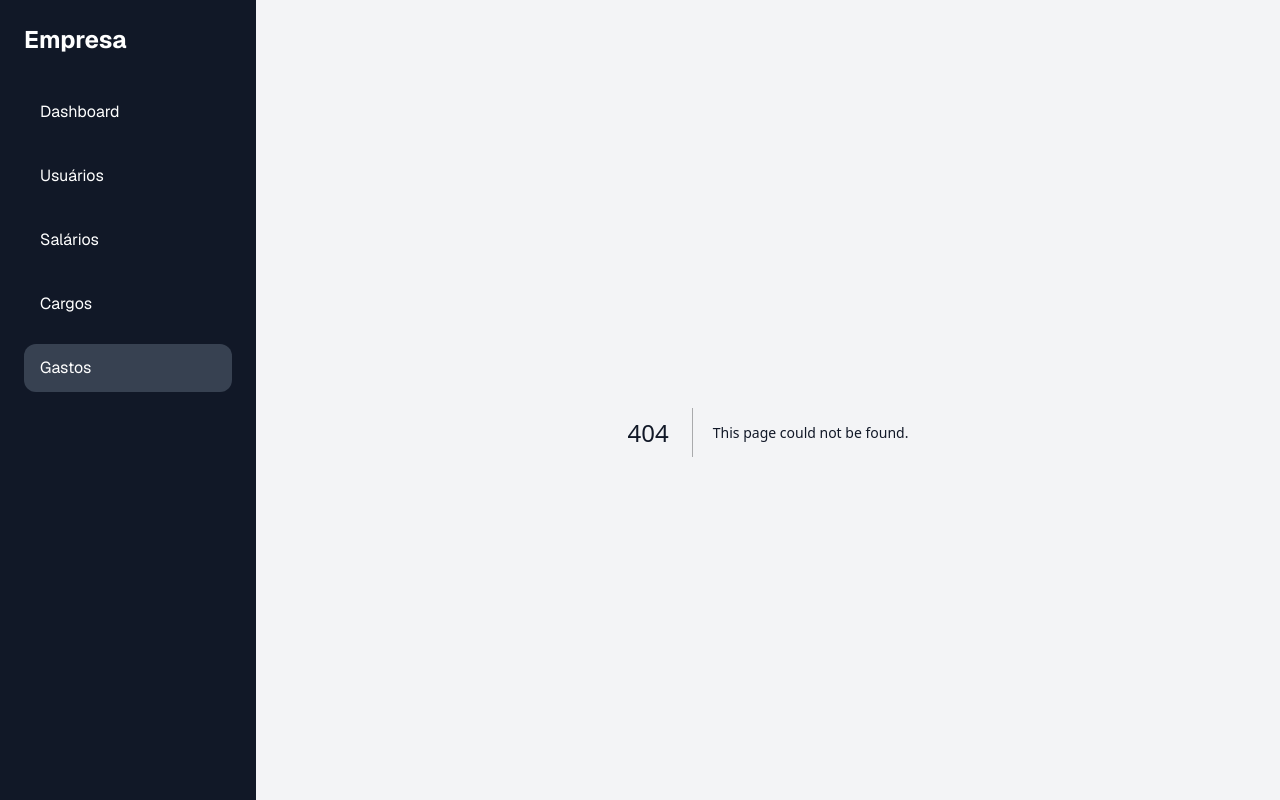
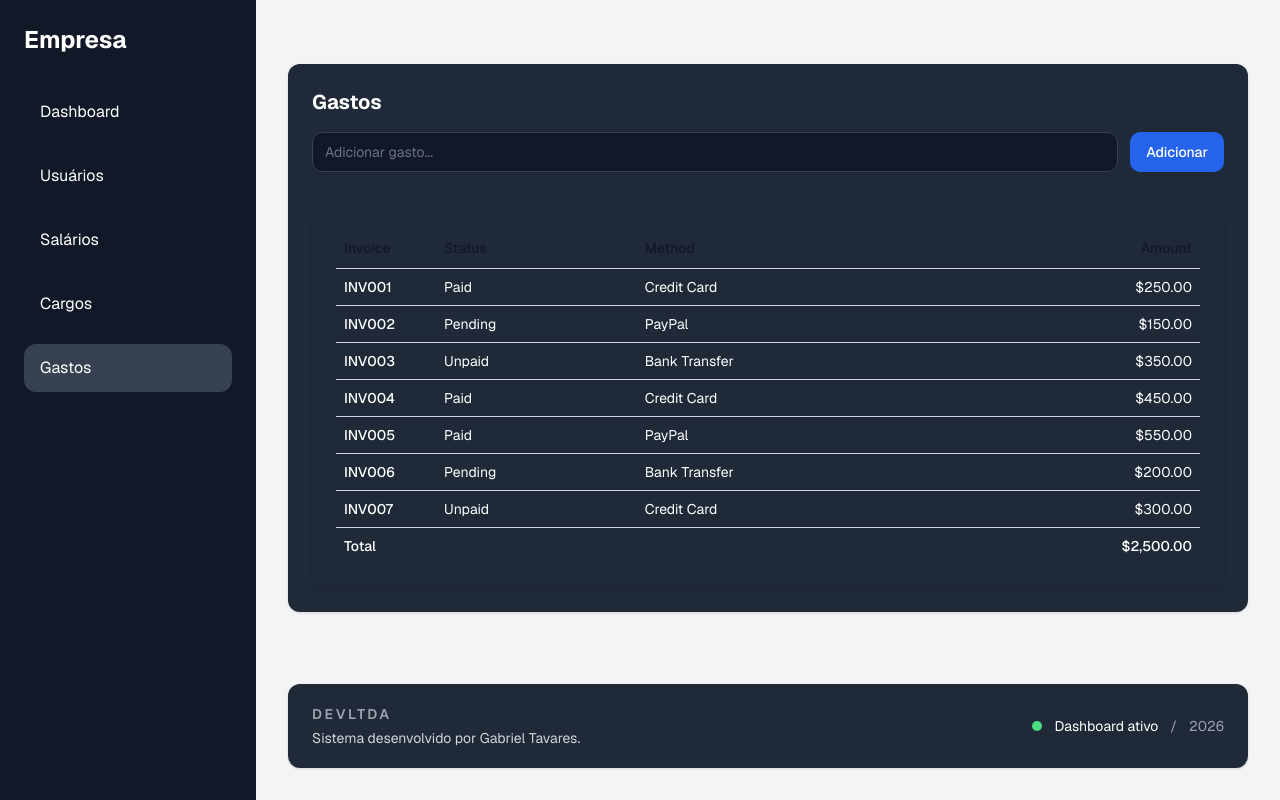
Before and after one commit to GTavaresDev/devltda, a Next.js app: page /gastos in a window 1280 px wide. Before the commit this address had no page. Shown: the top 800 px of the page. Built offline with nearby package versions, Linux system fonts and the light colour scheme.

Commit message:
feat: add ExpensesTable and InputInline components; update GastosPage to include them

```diff
--- /dev/null
+++ b/src/app/(unprotected)/gastos/components/ExpensesTable.tsx
@@ -0,0 +1,86 @@
+import {
+  Table,
+  TableBody,
+  TableCaption,
+  TableCell,
+  TableFooter,
+  TableHead,
+  TableHeader,
+  TableRow,
+} from "@/components/ui/table";
+
+const invoices = [
+  {
+    invoice: "INV001",
+    paymentStatus: "Paid",
+    totalAmount: "$250.00",
+    paymentMethod: "Credit Card",
+  },
+  {
+    invoice: "INV002",
+    paymentStatus: "Pending",
+    totalAmount: "$150.00",
+    paymentMethod: "PayPal",
+  },
+  {
+    invoice: "INV003",
+    paymentStatus: "Unpaid",
+    totalAmount: "$350.00",
+    paymentMethod: "Bank Transfer",
+  },
+  {
+    invoice: "INV004",
+    paymentStatus: "Paid",
+    totalAmount: "$450.00",
+    paymentMethod: "Credit Card",
+  },
+  {
+    invoice: "INV005",
+    paymentStatus: "Paid",
+    totalAmount: "$550.00",
+    paymentMethod: "PayPal",
+  },
+  {
+    invoice: "INV006",
+    paymentStatus: "Pending",
+    totalAmount: "$200.00",
+    paymentMethod: "Bank Transfer",
+  },
+  {
+    invoice: "INV007",
+    paymentStatus: "Unpaid",
+    totalAmount: "$300.00",
+    paymentMethod: "Credit Card",
+  },
+];
+
+export default function ExpensesTable() {
+  return (
+    <Table>
+      <TableHeader>
+        <TableRow>
+          <TableHead className="w-[100px]">Invoice</TableHead>
+          <TableHead>Status</TableHead>
+          <TableHead>Method</TableHead>
+          <TableHead className="text-right">Amount</TableHead>
+        </TableRow>
+      </TableHeader>
+      <TableBody>
+        {invoices.map((invoice) => (
+          <TableRow key={invoice.invoice}>
+            <TableCell className="font-medium">{invoice.invoice}</TableCell>
+            <TableCell>{invoice.paymentStatus}</TableCell>
+            <TableCell>{invoice.paymentMethod}</TableCell>
+            <TableCell className="text-right">{invoice.totalAmount}</TableCell>
+          </TableRow>
+        ))}
+      </TableBody>
+      <TableFooter>
+        <TableRow>
+          <TableCell colSpan={3}>Total</TableCell>
+          <TableCell className="text-right">$2,500.00</TableCell>
+        </TableRow>
+      </TableFooter>
+    </Table>
+  );
+}
--- /dev/null
+++ b/src/app/(unprotected)/gastos/components/InputInline.tsx
@@ -0,0 +1,21 @@
+import { Button } from "@/components/ui/button";
+import { Field } from "@/components/ui/field";
+import { Input } from "@/components/ui/input";
+
+export default function InputInline() {
+  return (
+    <Field orientation="horizontal">
+      <Input
+        className="border-gray-700 bg-gray-900 text-white placeholder:text-gray-500 focus-visible:ring-gray-400"
+        type="add"
+        placeholder="Adicionar gasto..."
+      />
+      <Button
+        className="bg-blue-600 text-white hover:bg-blue-700"
+        type="submit"
+      >
+        Adicionar
+      </Button>
+    </Field>
+  );
+}
--- /dev/null
+++ b/src/app/(unprotected)/gastos/page.tsx
@@ -0,0 +1,14 @@
+import InputInline from "./components/InputInline";
+import ExpensesTable from "./components/ExpensesTable";
+
+export default function GastosPage() {
+  return (
+    <div className="mt-8 rounded-xl bg-gray-800 p-6 text-white shadow">
+      <h1 className="mb-4 text-xl font-bold">Gastos</h1>
+      <InputInline />
+      <div className="mt-8 rounded-xl bg-gray-800 p-6 text-white shadow">
+        <ExpensesTable />
+      </div>
+    </div>
+  );
+}
--- a/src/app/(unprotected)/usuarios/page.tsx
+++ b/src/app/(unprotected)/usuarios/page.tsx
@@ -12,7 +12,7 @@
       <Header />
 
       <section className="mt-8 rounded-xl bg-gray-800 p-6 text-white shadow">
-        <h3 className="mb-4 text-xl font-bold">Usu  ários</h3>
+        <h1 className="mb-4 text-xl font-bold">Usuários</h1>
         <UsersTable users={users} />
       </section>
     </div>
--- /dev/null
+++ b/src/components/ui/table.tsx
@@ -0,0 +1,116 @@
+"use client"
+
+import * as React from "react"
+
+import { cn } from "@/lib/utils"
+
+function Table({ className, ...props }: React.ComponentProps<"table">) {
+  return (
+    <div
+      data-slot="table-container"
+      className="relative w-full overflow-x-auto"
+    >
+      <table
+        data-slot="table"
+        className={cn("w-full caption-bottom text-sm", className)}
+        {...props}
+      />
+    </div>
+  )
+}
+
+function TableHeader({ className, ...props }: React.ComponentProps<"thead">) {
+  return (
+    <thead
+      data-slot="table-header"
+      className={cn("[&_tr]:border-b", className)}
+      {...props}
+    />
+  )
+}
+
+function TableBody({ className, ...props }: React.ComponentProps<"tbody">) {
+  return (
+    <tbody
+      data-slot="table-body"
+      className={cn("[&_tr:last-child]:border-0", className)}
+      {...props}
+    />
+  )
+}
+
+function TableFooter({ className, ...props }: React.ComponentProps<"tfoot">) {
+  return (
+    <tfoot
+      data-slot="table-footer"
+      className={cn(
+        "border-t bg-muted/50 font-medium [&>tr]:last:border-b-0",
+        className
+      )}
+      {...props}
+    />
+  )
+}
+
+function TableRow({ className, ...props }: React.ComponentProps<"tr">) {
+  return (
+    <tr
+      data-slot="table-row"
+      className={cn(
+        "border-b transition-colors hover:bg-muted/50 has-aria-expanded:bg-muted/50 data-[state=selected]:bg-muted",
+        className
+      )}
+      {...props}
+    />
+  )
+}
+
+function TableHead({ className, ...props }: React.ComponentProps<"th">) {
+  return (
+    <th
+      data-slot="table-head"
+      className={cn(
+        "h-10 px-2 text-left align-middle font-medium whitespace-nowrap text-foreground [&:has([role=checkbox])]:pr-0",
+        className
+      )}
+      {...props}
+    />
+  )
+}
+
+function TableCell({ className, ...props }: React.ComponentProps<"td">) {
+  return (
+    <td
+      data-slot="table-cell"
+      className={cn(
+        "p-2 align-middle whitespace-nowrap [&:has([role=checkbox])]:pr-0",
+        className
+      )}
+      {...props}
+    />
+  )
+}
+
+function TableCaption({
+  className,
+  ...props
+}: React.ComponentProps<"caption">) {
+  return (
+    <caption
+      data-slot="table-caption"
+      className={cn("mt-4 text-sm text-muted-foreground", className)}
+      {...props}
+    />
+  )
+}
+
+export {
+  Table,
+  TableHeader,
+  TableBody,
+  TableFooter,
+  TableHead,
+  TableRow,
+  TableCell,
+  TableCaption,
+}
```
